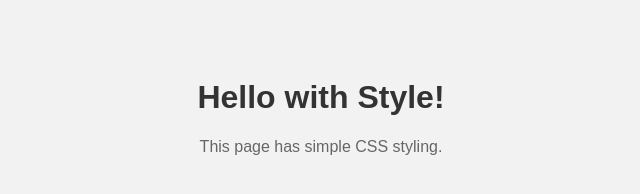
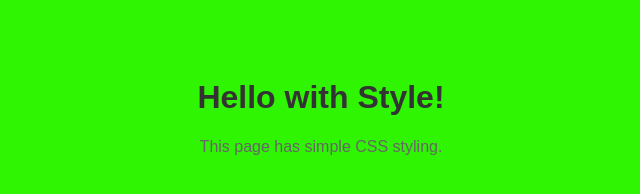
Before and after one commit to axzsh/VCS1, a plain HTML site: page index.html in a window 1280 px wide. Shown: the whole page, without its empty margins (319-959 px from the left). Drawn offline with Linux system fonts and the light colour scheme.

Commit message:
color change

```diff
--- a/index.html
+++ b/index.html
@@ -4,7 +4,7 @@
   <title>Simple CSS Example</title>
   <style>
     body {
-      background-color: #f2f2f2;
+      background-color: #2ff502;
       font-family: Arial, sans-serif;
       text-align: center;
       padding: 50px;
```
